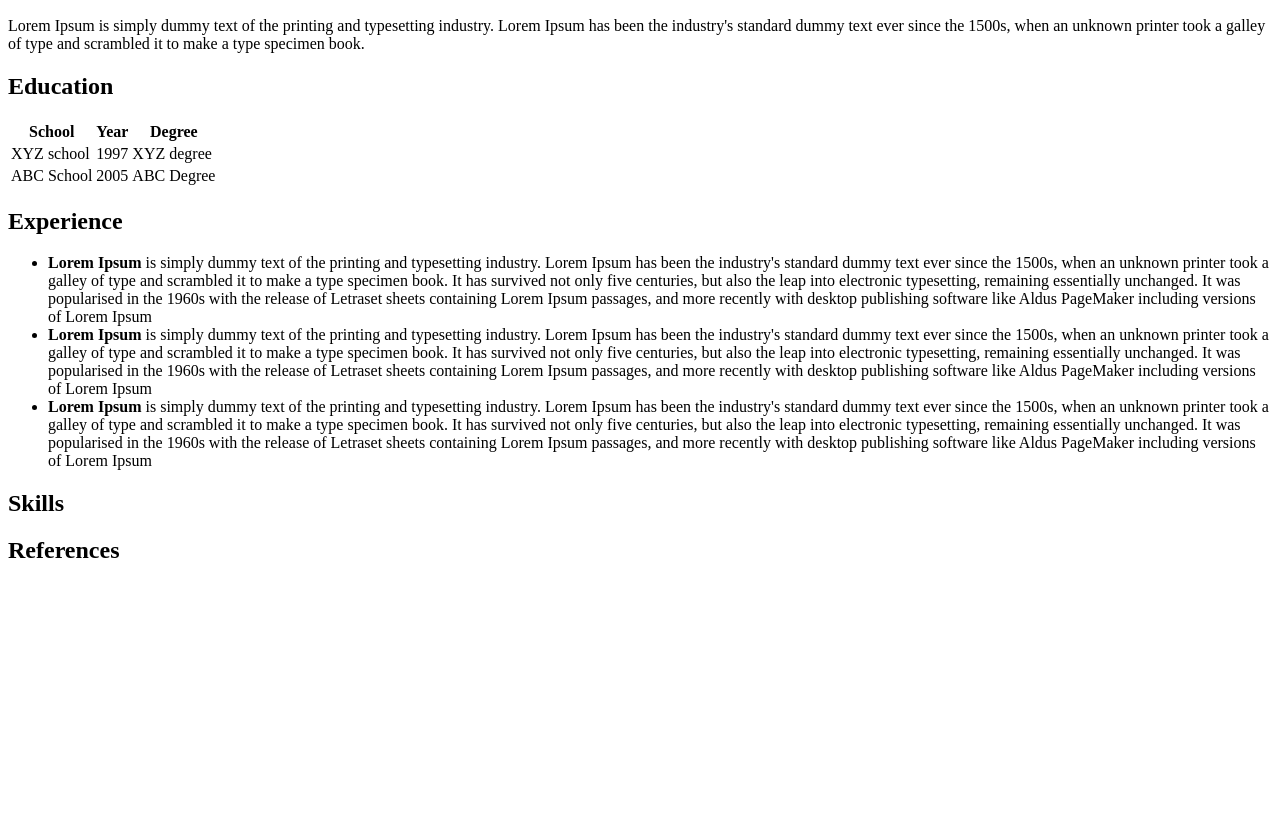
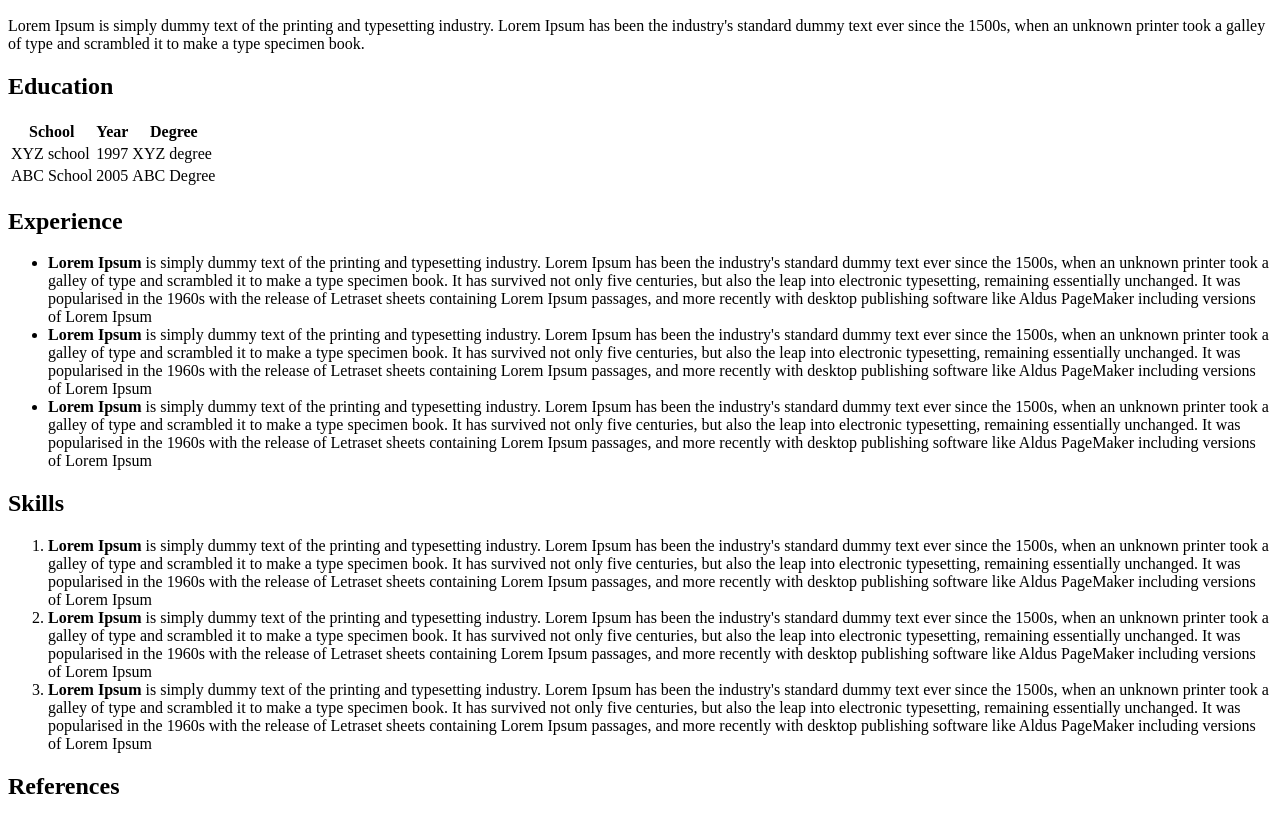
Before and after one commit to jejohn35/PtC-simpleResume, a plain HTML site: page index.html in a window 1280 px wide. Shown: the part 110-930 px from the top of the page. Before the commit the page ends 800 px from the top, so only its background shows below. Drawn offline with Linux system fonts and the light colour scheme.

Commit message:
Update index.html

```diff
--- a/index.html
+++ b/index.html
@@ -61,6 +61,19 @@
 
   <div class='section' id='skills'>
     <h2> Skills </h2>
+        <ol>
+      <li>
+      <strong>Lorem Ipsum</strong> is simply dummy text of the printing and typesetting industry. Lorem Ipsum has been the industry's standard dummy text ever since the 1500s, when an unknown printer took a galley of type and scrambled it to make a type specimen book. It has survived not only five centuries, but also the leap into electronic typesetting, remaining essentially unchanged. It was popularised in the 1960s with the release of Letraset sheets containing Lorem Ipsum passages, and more recently with desktop publishing software like Aldus PageMaker including versions of Lorem Ipsum
+      </li>
+
+      <li>
+      <strong>Lorem Ipsum</strong> is simply dummy text of the printing and typesetting industry. Lorem Ipsum has been the industry's standard dummy text ever since the 1500s, when an unknown printer took a galley of type and scrambled it to make a type specimen book. It has survived not only five centuries, but also the leap into electronic typesetting, remaining essentially unchanged. It was popularised in the 1960s with the release of Letraset sheets containing Lorem Ipsum passages, and more recently with desktop publishing software like Aldus PageMaker including versions of Lorem Ipsum
+      </li>
+
+      <li>
+      <strong>Lorem Ipsum</strong> is simply dummy text of the printing and typesetting industry. Lorem Ipsum has been the industry's standard dummy text ever since the 1500s, when an unknown printer took a galley of type and scrambled it to make a type specimen book. It has survived not only five centuries, but also the leap into electronic typesetting, remaining essentially unchanged. It was popularised in the 1960s with the release of Letraset sheets containing Lorem Ipsum passages, and more recently with desktop publishing software like Aldus PageMaker including versions of Lorem Ipsum
+      </li>
+    </ol>
   </div>
 
   <div class='section' id='ref'>
```
